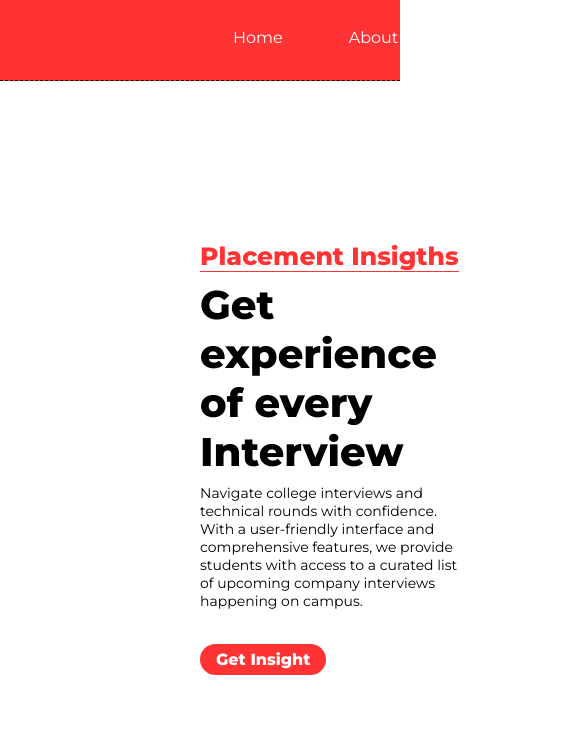
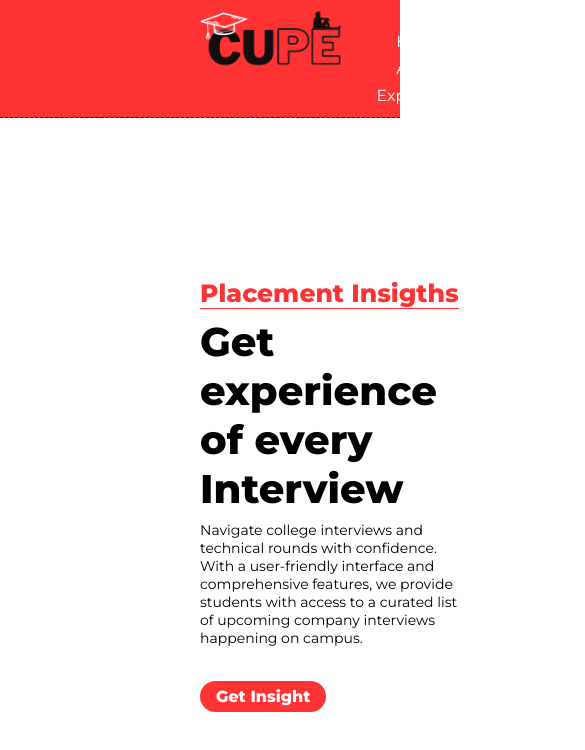
Before and after one commit to LuseBiswas/CUPE, a React (Vite) app in the folder frontend/frontend/: page / in a window 390 px wide. Shown: the top 750 px of the page, 585 px wide, since content can reach past the window. Built offline with nearby package versions, Linux system fonts and the light colour scheme.

Commit message:
So I made Navbar little bit responsive

```diff
--- a/frontend/frontend/src/Layouts/NavBar/NavBar.module.css
+++ b/frontend/frontend/src/Layouts/NavBar/NavBar.module.css
@@ -8,13 +8,16 @@
 }
 .NavbarMain a img{
     height: 60px;
-    width: 100%;
-    object-fit: cover;
+    width: auto;
+    object-fit: contain;
     box-shadow: var(--box-shadow);
 }
 
 .NavbarMain .NavLinks{
     margin-top: 20px;
+    display: flex;
+  flex-wrap: wrap; /* Allow links to wrap */
+  justify-content: center;
 }
 
 .NavbarMain .NavLinks a{
```
